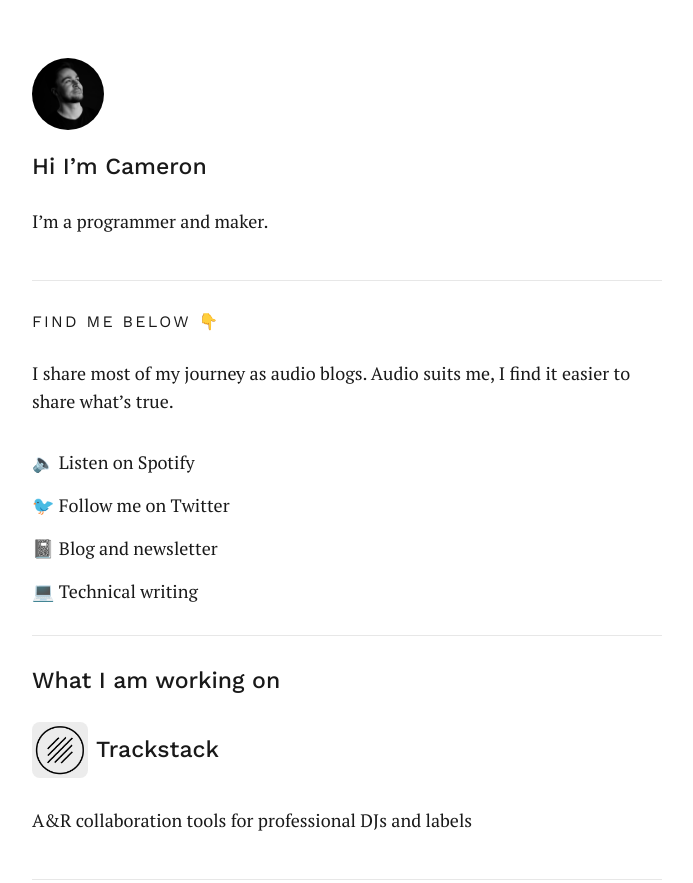
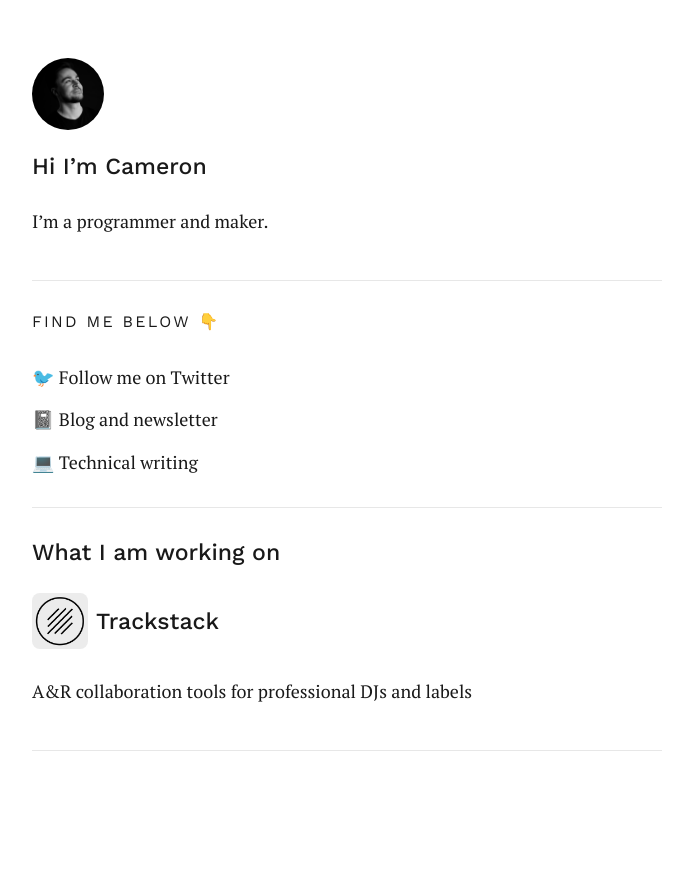
Before and after one commit to cjjenkinson/cjjenkinson.github.io, a Gatsby site: page / in a window 1280 px wide. Shown: the top 883 px of the page, without its empty margins (293-986 px from the left). Built offline with nearby package versions, Linux system fonts and the light colour scheme; Gatsby itself is replaced by a stand-in of ours; some packages are replaced by stand-ins of ours.

Commit message:
Update twitter

```diff
--- a/src/pages/index.js
+++ b/src/pages/index.js
@@ -66,15 +66,9 @@ const Home = () => (
       </Section>
       <Section>
         <h4>Find me below 👇</h4>
-        <p>I share most of my journey as audio blogs. Audio suits me, I find it easier to share what’s true.</p>
         <SocialLinks>
           <li>
-            <a href="#" target="_blank">
-              🔈 Listen on Spotify
-            </a>
-          </li>
-          <li>
-            <a href="https://twitter.com/cameronjj__" target="_blank">
+            <a href="https://twitter.com/camjjenkinson" target="_blank">
               🐦 Follow me on Twitter
             </a>
           </li>
```
